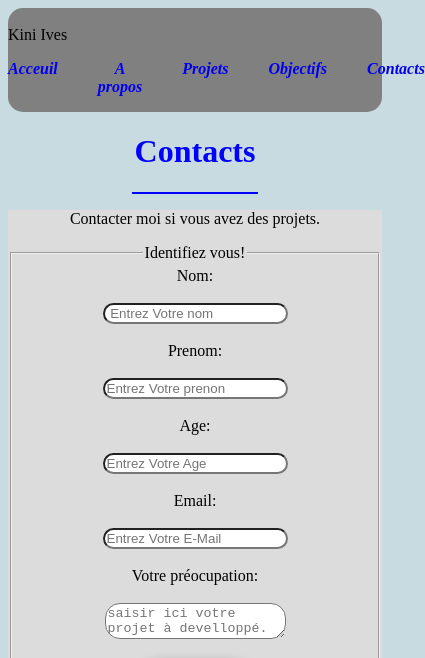
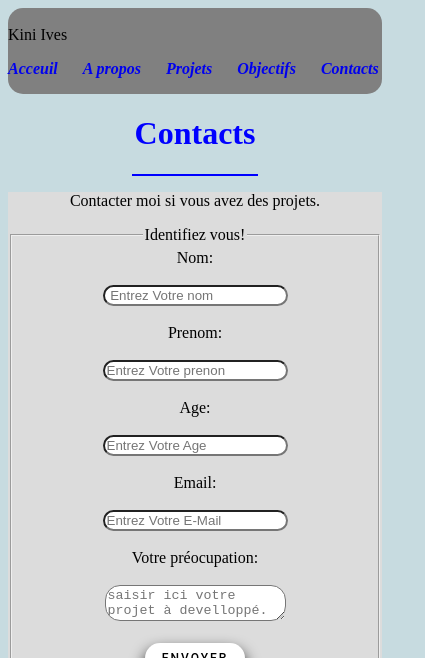
Before and after one commit to ZAONGOPASCAL/technonologieWeb1, a plain HTML site: page contact.html in a window 390 px wide. Shown: the top 658 px of the page, 425 px wide, since content can reach past the window. Drawn offline with Linux system fonts and the light colour scheme.

Commit message:
Add files via upload

```diff
--- a/Contact.css
+++ b/Contact.css
@@ -105,7 +105,7 @@ hr{
     nav,ul{
         display: flex;
         list-style: none;
-        gap: 40px;
+        gap: 25px;
         padding: auto;
 
 
```
